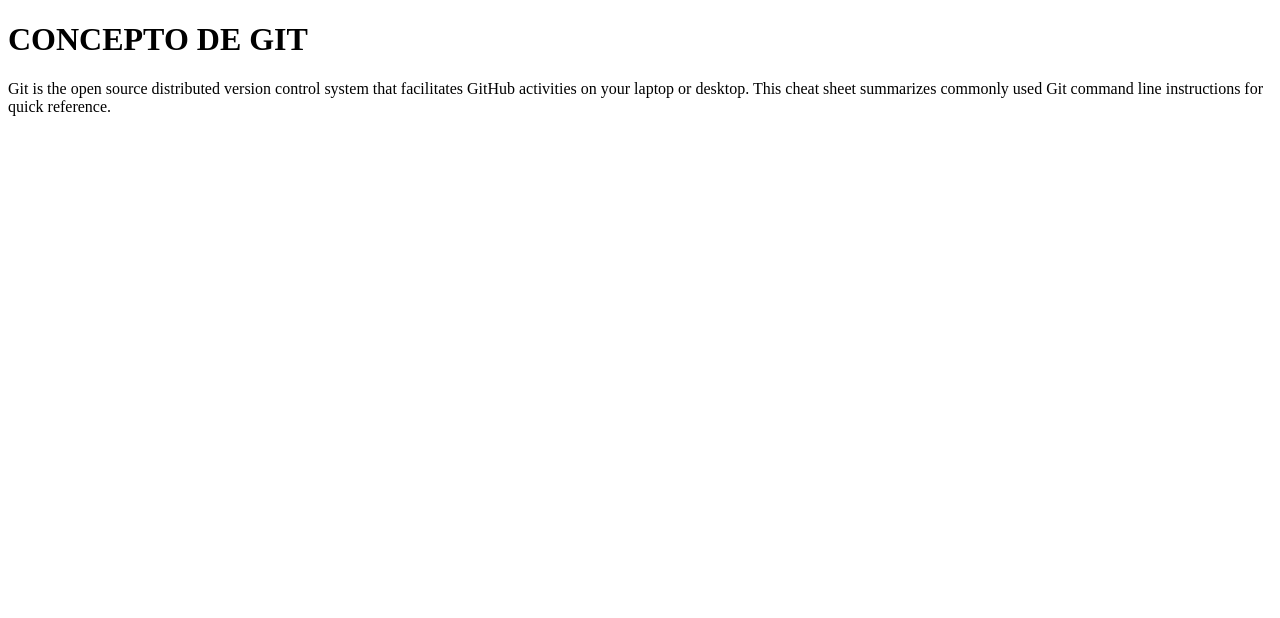
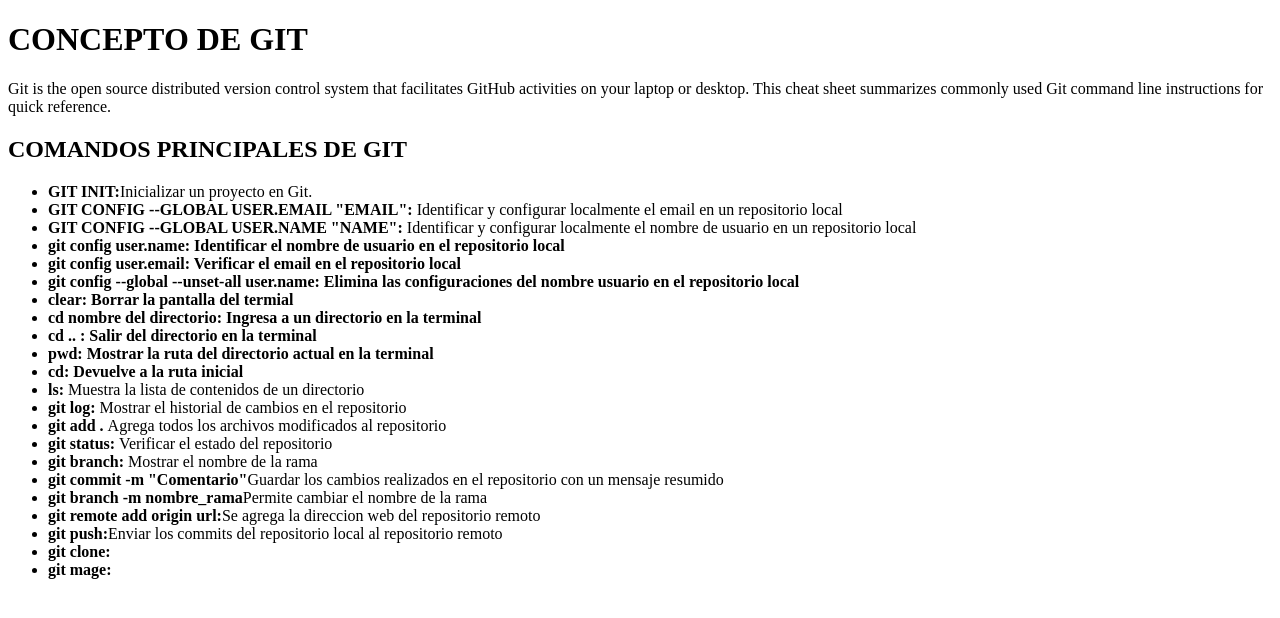
Before and after one commit to Estefania2023/ADSO_2502629, a plain HTML site: page index.html in a window 1280 px wide. Drawn offline with Linux system fonts and the light colour scheme.

Commit message:
Se agrego al github

```diff
--- a/index.html
+++ b/index.html
@@ -11,5 +11,35 @@
     <p>Git is the open source distributed version control system that facilitates GitHub activities on
 your laptop or desktop. This cheat sheet summarizes commonly used Git command line
 instructions for quick reference.</p>
+
+<h2>COMANDOS PRINCIPALES DE GIT</h2>
+<ul>
+    <li><b>GIT INIT:</b>Inicializar un proyecto en Git.</li>
+    <li><b>GIT CONFIG --GLOBAL USER.EMAIL "EMAIL":</b> Identificar y configurar localmente
+         el email en un repositorio local</li>
+         <li><b>GIT CONFIG --GLOBAL USER.NAME "NAME":</b> Identificar y configurar localmente
+            el nombre de usuario en un repositorio local</li>
+            <li><b>git config user.name: Identificar el nombre de usuario en el repositorio local</b></li>
+            <li><b>git config user.email: Verificar el email en el repositorio local</b></li>
+            <li><b>git config --global --unset-all user.name: Elimina las configuraciones del nombre usuario
+                en el repositorio local</b></li>
+            <li><b>clear: Borrar la pantalla del termial</b></li>
+            <li><b>cd nombre del directorio: Ingresa a un directorio en la terminal</b></li>
+            <li><b>cd .. : Salir del directorio en la terminal</b></li>
+            <li><b>pwd: Mostrar la ruta del directorio actual en la terminal</b></li>
+            <li><b>cd: Devuelve a la ruta inicial</b></li>
+            <li><b>ls: </b>Muestra la lista de contenidos de un directorio</li>
+            <li><b>git log: </b>Mostrar el historial de cambios en el repositorio</li>
+            <li><b>git add . </b>Agrega todos los archivos modificados al repositorio</li>
+            <li><b>git status: </b>Verificar el estado del repositorio</li>
+            <li><b>git branch:</b> Mostrar el nombre de la rama</li>
+            <li><b>git commit -m "Comentario"</b>Guardar los cambios realizados en el repositorio
+                 con un mensaje resumido</li>
+            <li><b>git branch -m nombre_rama</b>Permite cambiar el nombre de la rama</li>
+            <li><b>git remote add origin url:</b>Se agrega la direccion web del repositorio remoto</li>
+            <li><b>git push:</b>Enviar los commits del repositorio local al repositorio remoto</li>
+            <li><b>git clone:</b></li>
+            <li><b>git mage:</b></li>
+</ul>
 </body>
 </html>
```
